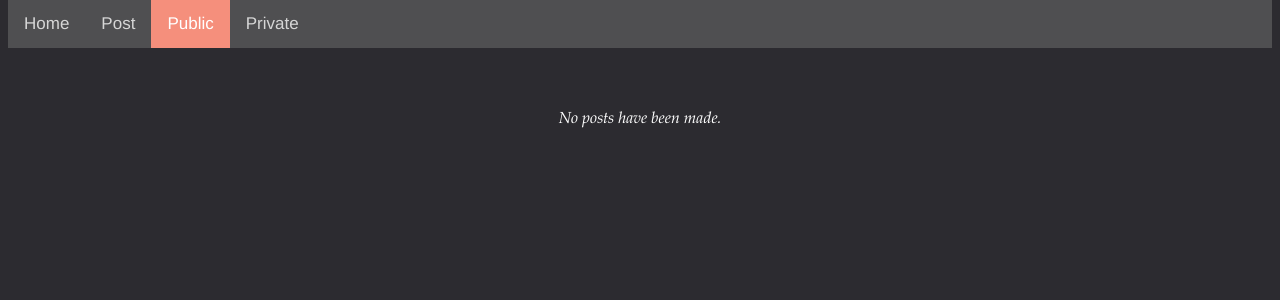
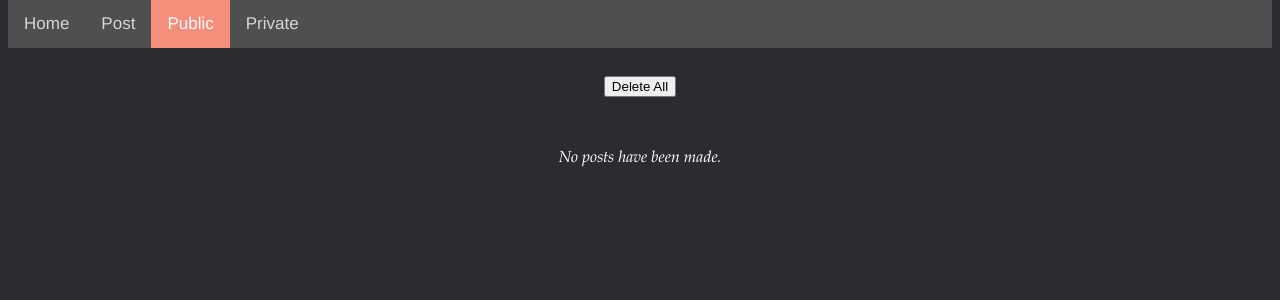
Before and after one commit to Toby-Tang/CMarketProject, a Django app: page /public/ in a window 1280 px wide. Shown: the part 154-454 px from the top of the page. Run offline with Django 3.2, Linux system fonts and the light colour scheme; data that the repository does not hold is empty.

Commit message:
Hi there

```diff
--- a/CMarket/views.py
+++ b/CMarket/views.py
@@ -1,4 +1,4 @@
-from django.shortcuts import get_object_or_404, render, redirect
+from django.shortcuts import render, redirect
 from django.contrib.auth.models import User, auth
 from .models import Message, Post
 
@@ -51,6 +51,9 @@ def post(request):
         target = request.POST["target"]
         content = request.POST["message"]
         if target == "":
+            if len(content) > 4000:
+                return render(request, "CMarket/post.html", {"status": "Your message was too long!",
+                                                             "acc_disp": f"Log out ({request.user.username})"})
             try:
                 Post.objects.create(content=content, origin=origin)
                 return render(request, "CMarket/post.html", {"status": "Post success!",
@@ -59,6 +62,9 @@ def post(request):
                 return render(request, "CMarket/post.html", {"status": "An expected error has occurred.",
                                                              "acc_disp": f"Log out ({request.user.username})"})
         else:
+            if len(content) > 4000:
+                return render(request, "CMarket/post.html", {"status": "Your message was too long!",
+                                                             "acc_disp": f"Log out ({request.user.username})"})
             try:
                 Message.objects.create(target=target, content=content, origin=origin)
                 return render(request, "CMarket/post.html", {"status": "Message successfully sent!",
@@ -90,3 +96,17 @@ def private(request):
 def logout(request):
     auth.logout(request)
     return redirect("/")
+
+
+def delete_posts(request):
+    if request.user.is_authenticated and request.user.username == "admin":
+        Post.objects.all().delete()
+    return redirect("/")
+
+
+def delete_messages(request):
+    if request.user.is_authenticated:
+        for message in Message.objects.all():
+            if message.target == request.user.username:
+                message.delete()
+    return redirect("/")
--- a/CMarketProject/urls.py
+++ b/CMarketProject/urls.py
@@ -17,5 +17,7 @@ urlpatterns = [
     url(r'^public/', views.public, name='public'),
     url(r'^private/', views.private, name='private'),
     url(r'^logout/', views.logout, name='logout'),
+    url(r'^delete_posts/', views.delete_posts, name='delete_posts'),
+    url(r'^delete_messages/', views.delete_messages, name='delete_messages'),
     re_path(r'^favicon\.ico$', favicon_view),
 ]
--- a/templates/CMarket/private.html
+++ b/templates/CMarket/private.html
@@ -28,6 +28,11 @@
 
 	<body>
 		<div class="a">
+           <br>
+            <form action="{% url 'delete_messages' %}" method="GET">
+                {% csrf_token %}
+                <input class="btn btn-default btn-danger" type="submit" value="Delete All"/>
+            </form>
             <br><br>
 {% if messages %}
            <table class="content">
--- a/templates/CMarket/public.html
+++ b/templates/CMarket/public.html
@@ -28,6 +28,11 @@
 
 	<body>
 		<div class="a">
+            <br>
+            <form action="{% url 'delete_posts' %}" method="GET">
+                {% csrf_token %}
+                <input class="btn btn-default btn-danger" type="submit" value="Delete All"/>
+            </form>
             <br><br>
 {% if posts %}
            <table class="content">
```
Also changed, not shown: CMarket/migrations/0001_initial.py, CMarket/migrations/0002_message_post.py (deleted), 1 other file.
